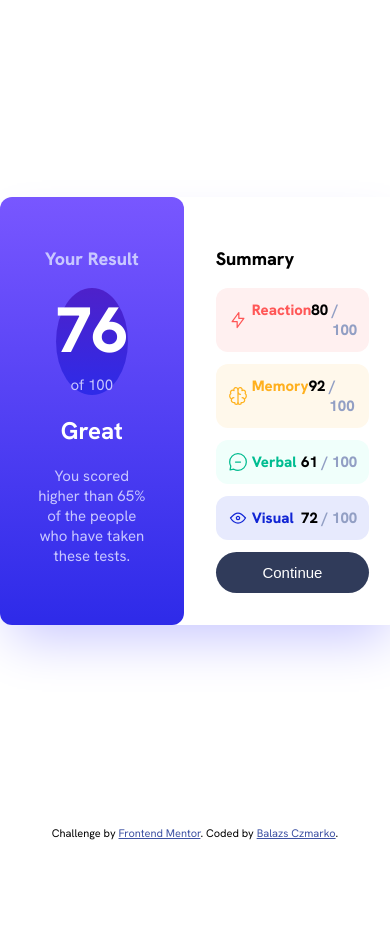
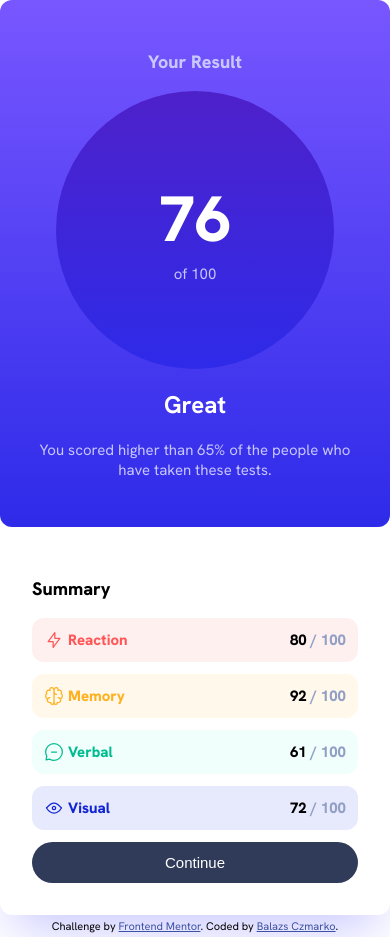
Before and after one commit to czBalazs98/results-summary-component-html-css, a plain HTML site: page index.html in a window 390 px wide. Before the commit the page ends 844 px from the top, so only its background shows below. Drawn offline with Linux system fonts and the light colour scheme.

Commit message:
responsiveness + some more scss cleanup

```diff
--- a/index.html
+++ b/index.html
@@ -18,7 +18,7 @@
   <body>
     <div class="main-container">
       <div class="content-container mx-auto">
-        <div class="result-container text-center w-full">
+        <div class="result-container text-center">
           <p class="text-light-lavender font-18px font-bold">Your Result</p>
 
           <div class="circle">
@@ -32,7 +32,7 @@
           </p>
         </div>
 
-        <div class="summary-container w-full">
+        <div class="summary-container">
           <p class="font-bold font-18px">Summary</p>
           <div id="list" class="flex-grow">
             <div class="list-item bg-light-red-lighter">
--- a/styles.scss
+++ b/styles.scss
@@ -31,8 +31,6 @@ h2 {
 // custom classes
 
 .main-container {
-    display: flex;
-    flex-direction: column;
     justify-content: center;
     flex-grow: 1;
 }
@@ -47,13 +45,28 @@ h2 {
 .result-container {
     border-radius: 0.75rem;
     background-image: linear-gradient($light-slate-blue, $light-royal-blue);
-    padding: 2rem;
 }
 
-.summary-container {
+.main-container, .summary-container {
     display: flex;
     flex-direction: column;
+}
+
+.result-container, .summary-container {
     padding: 2rem;
+    width: 100%;
+}
+
+@media screen and (max-width: 500px) {
+
+    .result-container,
+    .summary-container {
+        width: auto;
+    }
+
+    .content-container {
+        flex-direction: column;
+    }
 }
 
 .circle {
```
Also changed, not shown: styles.css, 1 other file.
